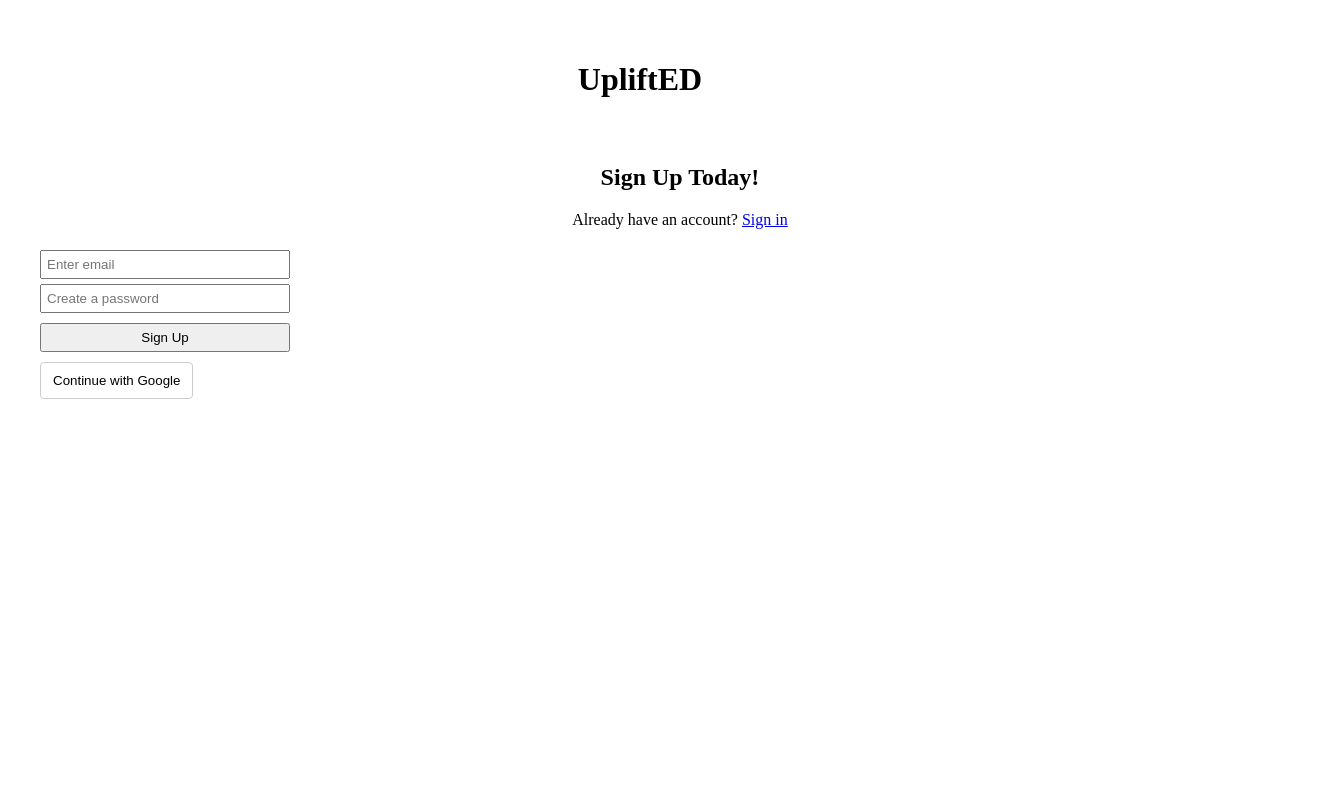
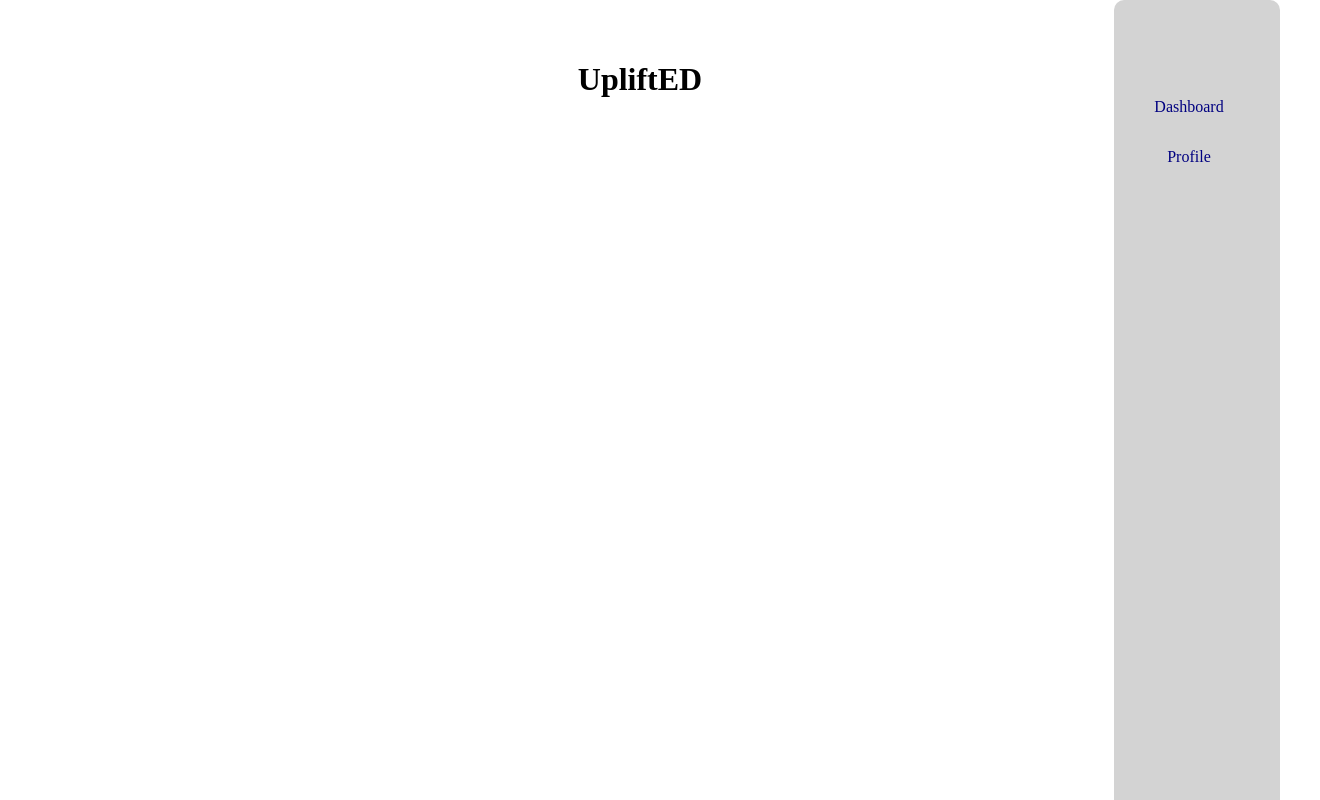
Before and after one commit to Kingston-s-Capstone/MetaUCapstone, a React (Vite) app in the folder frontend/: page / in a window 1280 px wide. Shown: the whole page, 1320 px wide, since content can reach past the window. Built offline with nearby package versions, Linux system fonts and the light colour scheme.

Commit message:
nav bar for entire sight

```diff
--- a/frontend/src/App.jsx
+++ b/frontend/src/App.jsx
@@ -6,7 +6,6 @@ function App() {
 
   return (
     <>
-      <Signup />
     </>
   )
 }
--- /dev/null
+++ b/frontend/src/components/Navigation.css
@@ -0,0 +1,35 @@
+.navbar {
+    background: lightgray;
+    position: fixed;
+    top: 0;
+    right: 0;
+    height: 100vh;
+    padding-top: 50px;
+    padding-right: 1rem;
+    width: 150px;
+    border-radius: 10px;
+}
+
+.navbarList {
+    list-style: none;
+    display: flex;
+    gap: 2rem;
+    flex-direction: column;
+    padding: 2rem;
+    align-items: center;
+}
+
+.navbarList li a {
+    color: navy;
+    text-decoration: none;
+}
+
+.navbarList li a:hover {
+    text-decoration: underline;
+}
+
+.content {
+    flex: 1;
+    padding: 2rem;
+    margin-right: 200px;
+}
--- /dev/null
+++ b/frontend/src/components/Navigation.jsx
@@ -0,0 +1,20 @@
+import { Link, Outlet } from 'react-router-dom'
+import "../components/Navigation.css"
+
+const Navigation = () => {
+    return (
+        <>
+            <nav className='navbar'>
+                <ul className='navbarList'>
+                    <li><Link to="/dashboard">Dashboard</Link></li>
+                    <li><Link to="/profilepage">Profile</Link></li>
+                </ul>
+            </nav>
+            <main>
+                <Outlet />
+            </main>
+        </>
+    )
+}
+
+export default Navigation
--- a/frontend/src/components/ProfileForm.jsx
+++ b/frontend/src/components/ProfileForm.jsx
@@ -15,7 +15,7 @@ const ProfileForm = () => {
 
     const handleChange = (e) => {
         const { name, value } = e.target;
-        setForm((prev) => ({
+        setFormData((prev) => ({
             ...prev,
             [name]: value
         }));
@@ -90,6 +90,7 @@ const ProfileForm = () => {
             Major:
         </label>
             <select name="major" value={formData.major} onChange={handleChange} required>
+                <option value="" disabled>Select your major</option>
                 <optgroup label="Business">
                     <option>Accounting</option>
                     <option>Business Administration</option>
--- a/frontend/src/components/ProfilePage.css
+++ b/frontend/src/components/ProfilePage.css
@@ -6,6 +6,7 @@
     max-width: 1200px;
     margin: 0 auto;
     gap: 2rem;
+    margin-right: 150px;
 }
 
 .profileForm {
```
Also changed, not shown: frontend/src/Router.jsx (+8 -3 lines).
